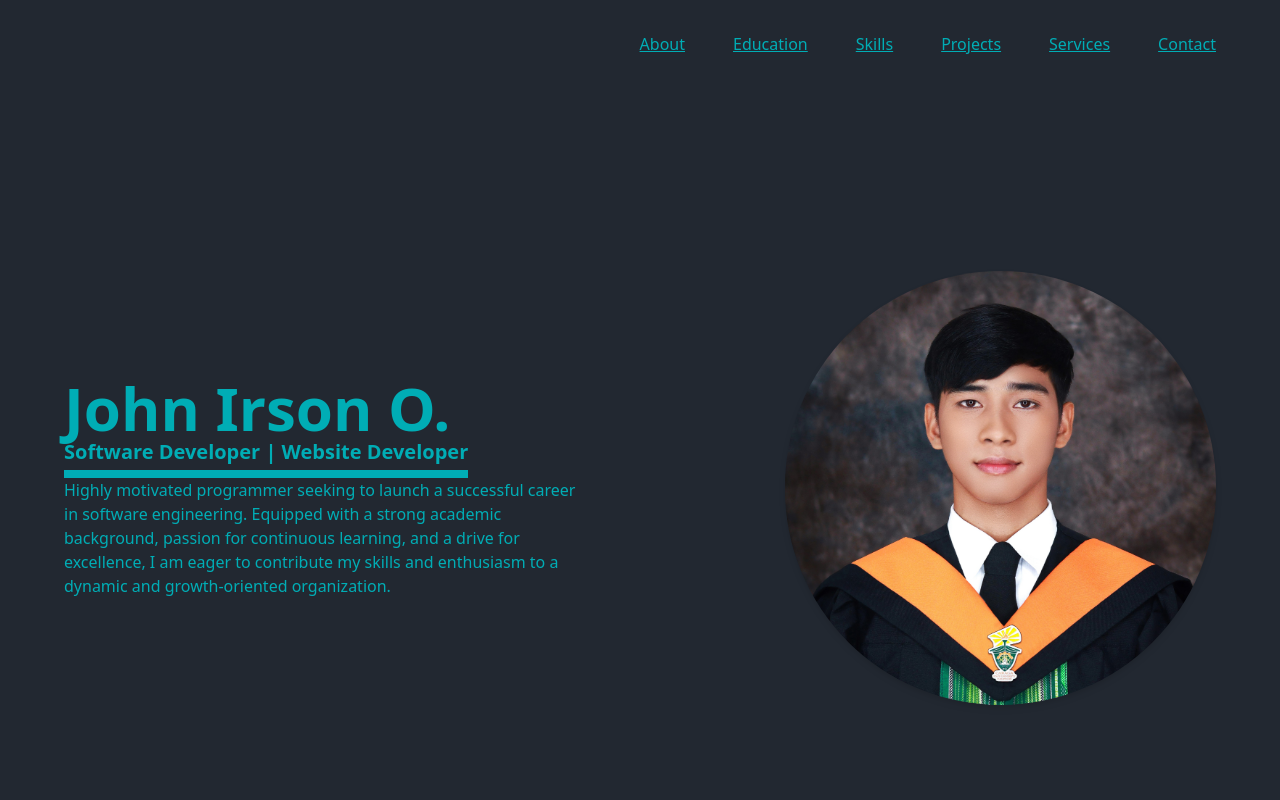
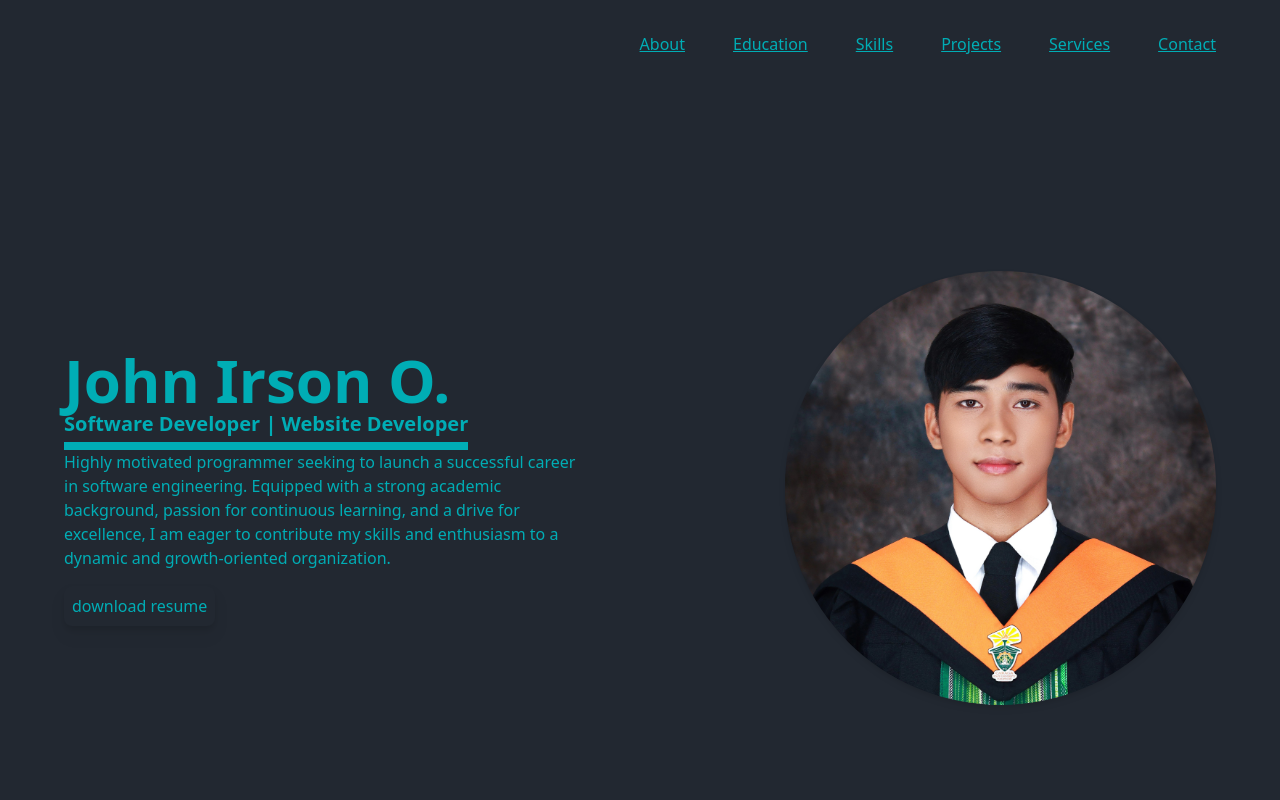
Before and after one commit to jiordesta/web-portfolio-2, a React (Vite) app: page / in a window 1280 px wide. Shown: the top 800 px of the page. Built offline with nearby package versions, Linux system fonts and the light colour scheme.

Commit message:
added download resume

```diff
--- a/src/sections/Hero.jsx
+++ b/src/sections/Hero.jsx
@@ -24,6 +24,9 @@ export default function Hero() {
             eager to contribute my skills and enthusiasm to a dynamic and
             growth-oriented organization.
           </p>
+          <span className="bg-[#222831] drop-shadow-lg p-2 rounded-lg mt-4 cursor-pointer hover:bg-[#393E46]">
+            download resume
+          </span>
         </div>
         <div className="flex justify-center items-center w-full object-cover overflow-hidden md:ps-[50px] lg:ps-[200px] pt-8 md:pt-0 drop-shadow-md">
           <img
```
